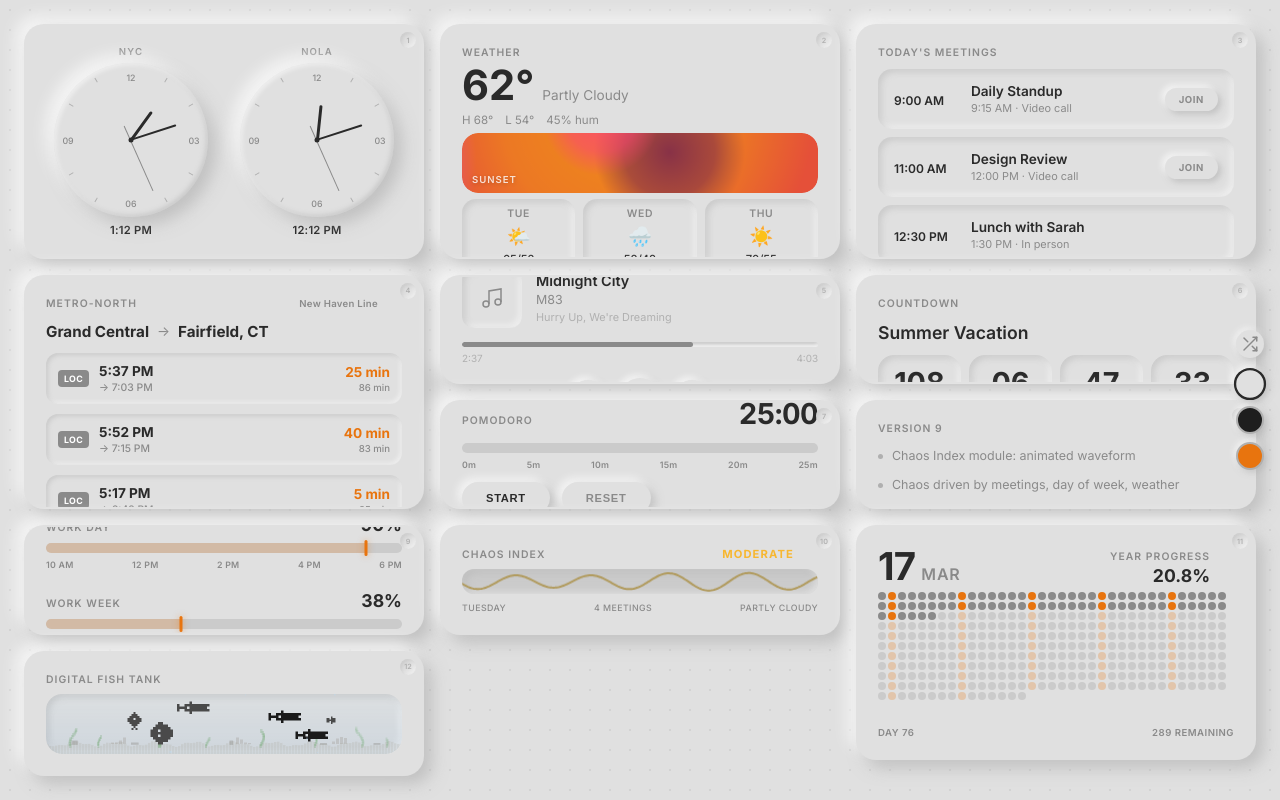
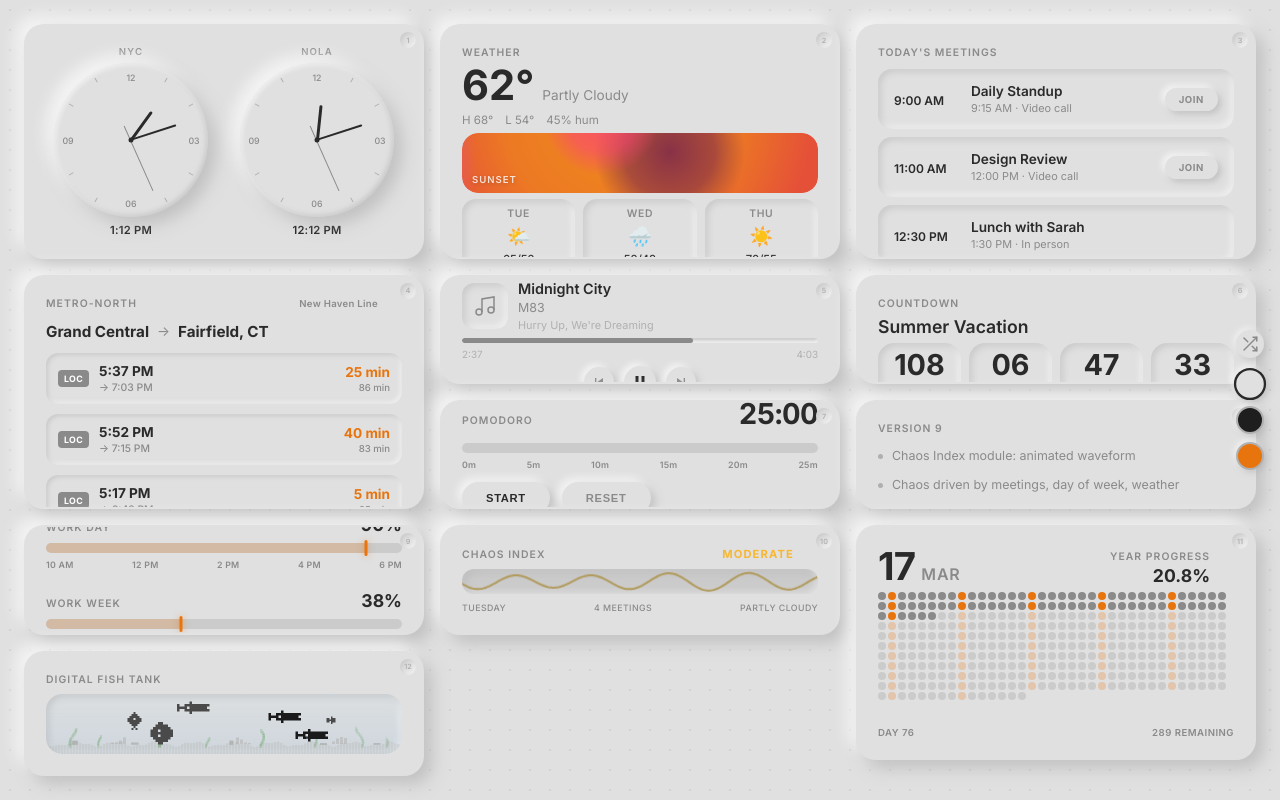
Before and after one commit to justincolt/dashboard, a React (Vite) app: page / in a window 1280 px wide. Built offline with nearby package versions, Linux system fonts and the light colour scheme.

Commit message:
Fix Countdown and NowPlaying cropping — tighten spacing and reduce sizes
Co-Authored-By: Claude Opus 4.6 <noreply@anthropic.com>

```diff
--- a/src/components/Countdown/Countdown.module.css
+++ b/src/components/Countdown/Countdown.module.css
@@ -1,7 +1,7 @@
 .countdown {
   display: flex;
   flex-direction: column;
-  gap: 12px;
+  gap: 6px;
   height: 100%;
 }
 
@@ -33,8 +33,8 @@
   flex-direction: column;
   align-items: center;
   justify-content: center;
-  gap: 6px;
-  padding: 14px 4px;
+  gap: 4px;
+  padding: 8px 4px;
   border-radius: 16px;
   background: var(--bg);
   box-shadow:
--- a/src/components/NowPlaying/NowPlaying.module.css
+++ b/src/components/NowPlaying/NowPlaying.module.css
@@ -1,7 +1,7 @@
 .player {
   display: flex;
   flex-direction: column;
-  gap: 14px;
+  gap: 6px;
   height: 100%;
   justify-content: center;
 }
@@ -16,13 +16,13 @@
 
 .content {
   display: flex;
-  gap: 14px;
+  gap: 10px;
   align-items: center;
 }
 
 .albumArt {
-  width: 60px;
-  height: 60px;
+  width: 46px;
+  height: 46px;
   flex-shrink: 0;
 }
 
@@ -99,7 +99,7 @@
 .controls {
   display: flex;
   justify-content: center;
-  gap: 14px;
+  gap: 10px;
   align-items: center;
 }
 
@@ -108,7 +108,7 @@
   border: none;
   color: var(--text-dim);
   cursor: pointer;
-  padding: 10px;
+  padding: 7px;
   border-radius: 50%;
   display: flex;
   align-items: center;
@@ -133,6 +133,6 @@
 
 .playBtn {
   color: var(--text);
-  width: 40px;
-  height: 40px;
+  width: 32px;
+  height: 32px;
 }
```
Also changed, not shown: 5 other files (tests, documents, lock files or other folders).
